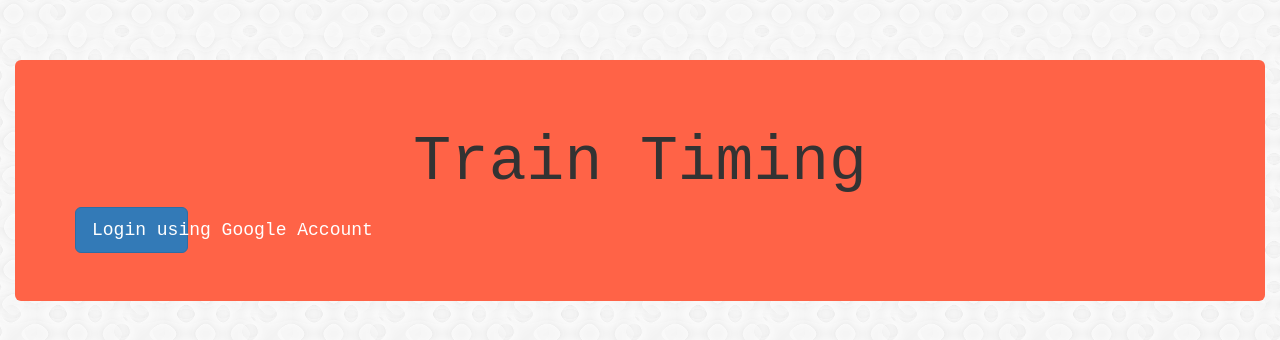
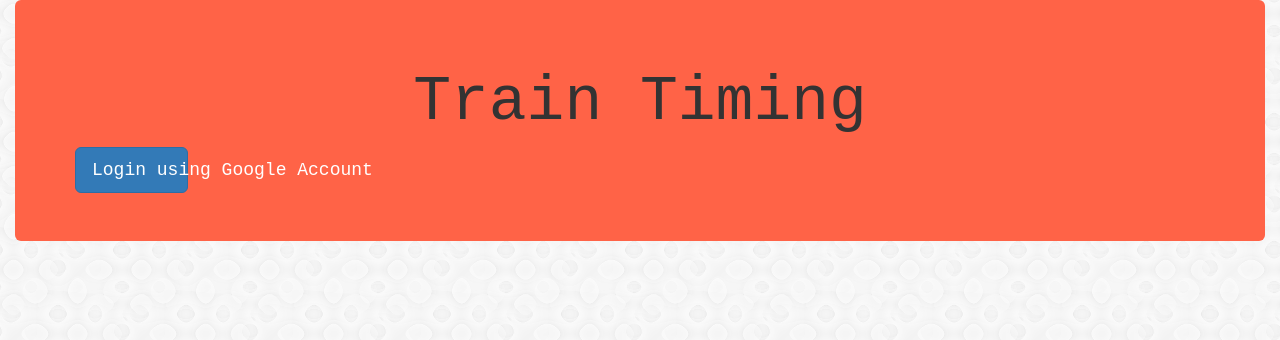
Before and after one commit to sahanabalram/training-timing-authentication, a plain HTML site: page index.html in a window 1280 px wide. Drawn offline with nearby package versions, Linux system fonts and the light colour scheme; no server answers.

Commit message:
remove margin from jumbotron

```diff
--- a/assets/css/style.css
+++ b/assets/css/style.css
@@ -2,12 +2,8 @@ body{
     background-image: url("../images/confectionary.png");
     font-family: monospace;
 }
-.container .jumbotron, .container-fluid .jumbotron {
-    padding-right: 60px;
-    padding-left: 60px;
+.jumbotron {
     background-color: tomato;
-    margin-top: 60px;
-
 }
 .btn-group-lg>.btn, .btn-lg {
     margin: 0 auto;
```
